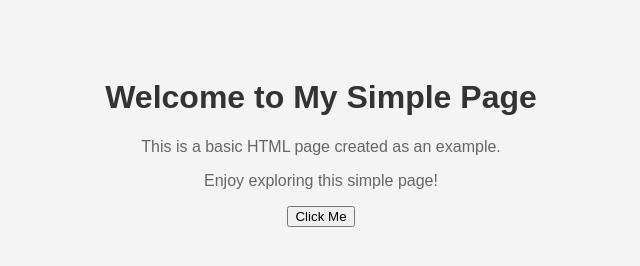
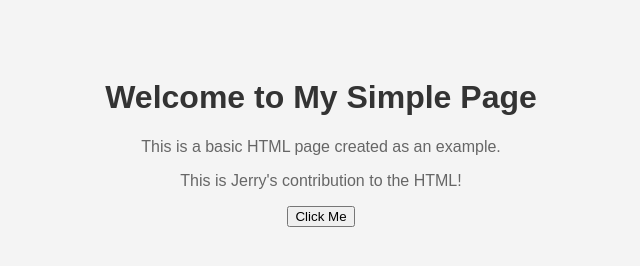
Before and after one commit to GodwinChukks/mini-project-git-vcs, a plain HTML site: page index.html in a window 1280 px wide. Shown: the full height of the page, 319-959 px from the left. Drawn offline with Linux system fonts and the light colour scheme.

```diff
--- a/index.html
+++ b/index.html
@@ -22,7 +22,7 @@
 <body>
   <h1>Welcome to My Simple Page</h1>
   <p>This is a basic HTML page created as an example.</p>
-  <p>Enjoy exploring this simple page!</p>
+  <p>This is Jerry's contribution to the HTML!</p>
   <button>Click Me</button>
 </body>
 </html>
```
